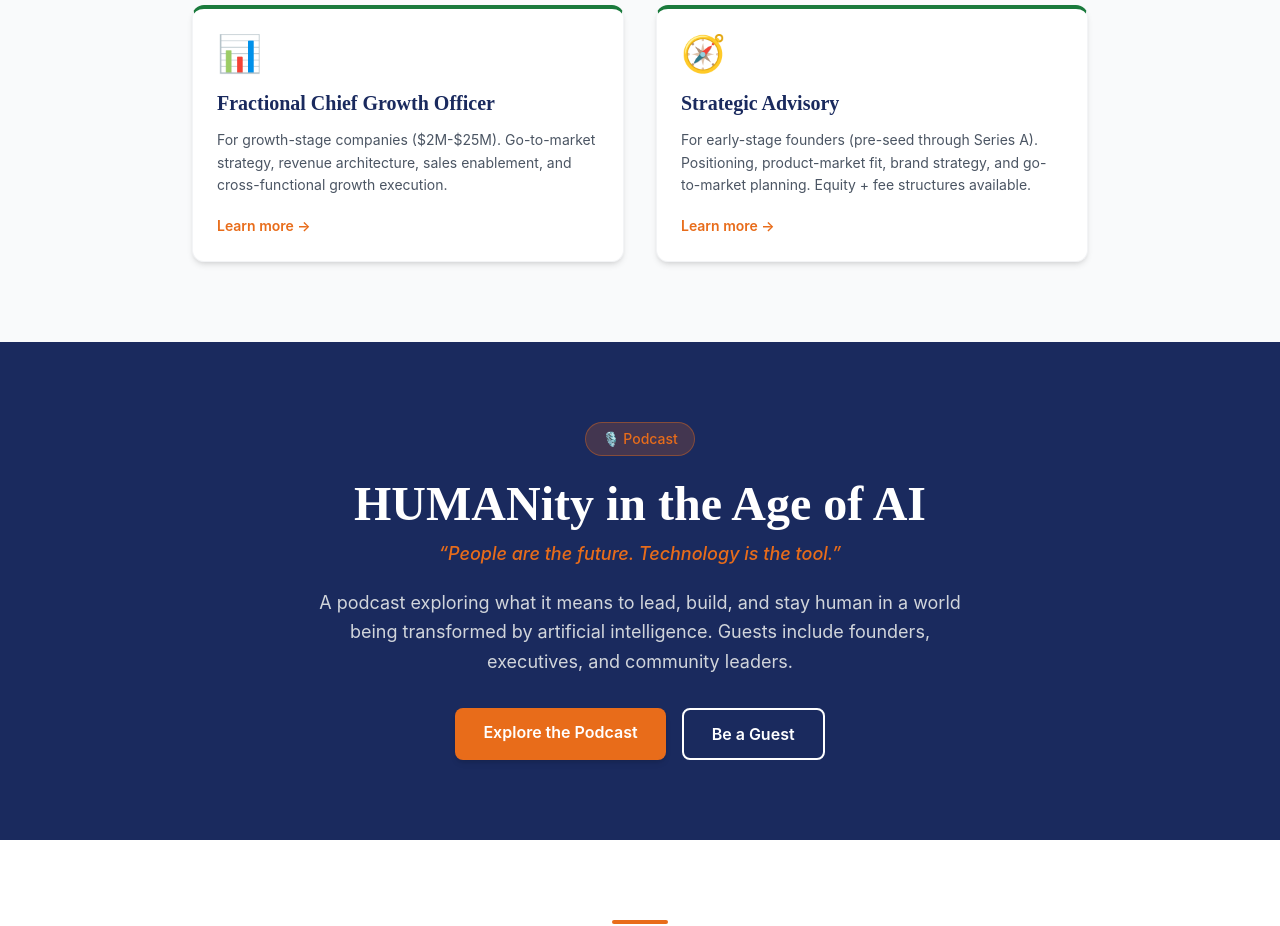
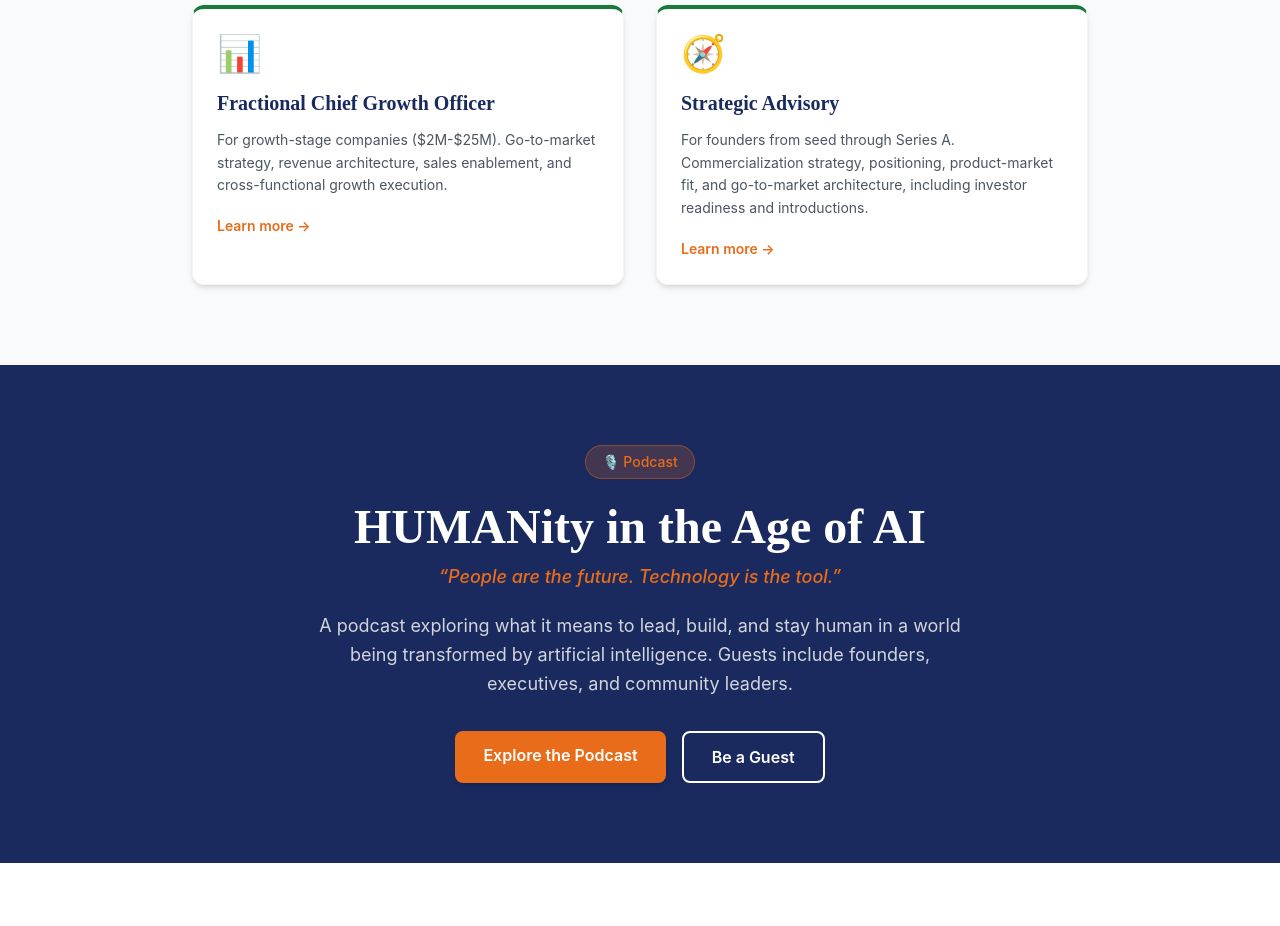
Before and after one commit to shubhalokg/shubhalok-website, a Next.js app: page / in a window 1280 px wide. Shown: the part 2360-3286 px from the top of the page. Built offline with nearby package versions, Linux system fonts and the light colour scheme.

Commit message:
Update Strategic Advisory card on Home page

```diff
--- a/app/(main)/page.tsx
+++ b/app/(main)/page.tsx
@@ -47,7 +47,7 @@ const services = [
   },
   {
     title: 'Strategic Advisory',
-    desc: 'For early-stage founders (pre-seed through Series A). Positioning, product-market fit, brand strategy, and go-to-market planning. Equity + fee structures available.',
+    desc: 'For founders from seed through Series A. Commercialization strategy, positioning, product-market fit, and go-to-market architecture, including investor readiness and introductions.',
     href: '/services#advisory',
     icon: '🧭',
   },
```
